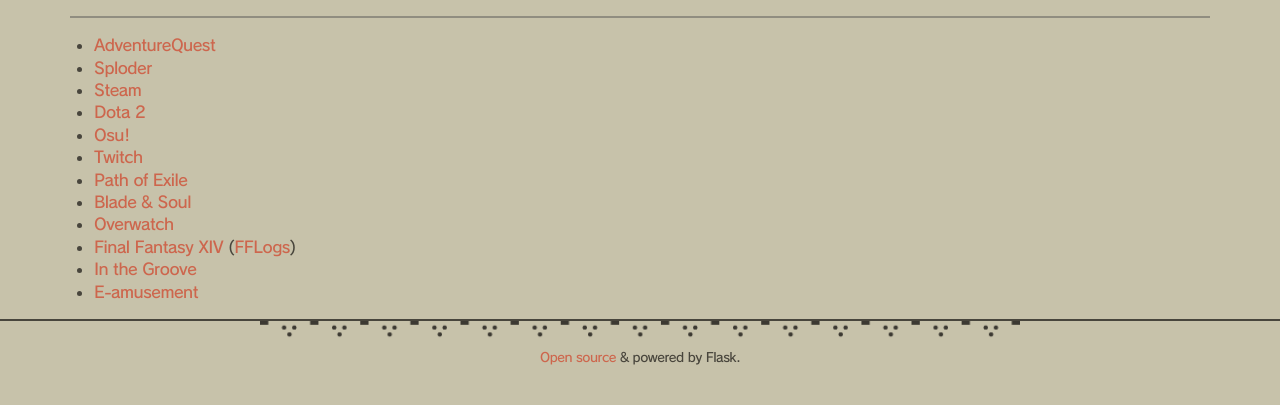
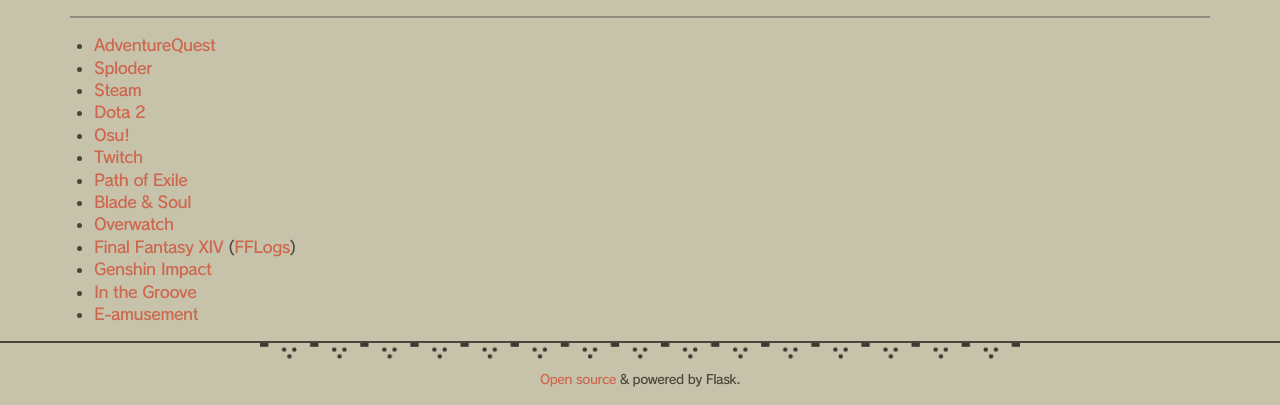
Before and after one commit to tesu/website, a Flask app: page /about/gaming in a window 1280 px wide. Shown: the part 734-1139 px from the top of the page. Before the commit the page ends 1099 px from the top, so only its background shows below. Run offline with Flask 2, Linux system fonts and the light colour scheme; data that the repository does not hold is empty.

Commit message:
add another game link

```diff
--- a/tesu/templates/about/gaming.html
+++ b/tesu/templates/about/gaming.html
@@ -27,6 +27,7 @@
                 <li><a href="http://na-bns.ncsoft.com/ingame/bs/character/profile?c=Kurumiko">Blade &amp; Soul</a>
                 <li><a href="https://www.overbuff.com/players/pc/tesu-11691">Overwatch</a>
                 <li><a href="https://na.finalfantasyxiv.com/lodestone/character/20558971/">Final Fantasy XIV</a> (<a href="https://www.fflogs.com/character/id/8533924">FFLogs</a>)
+                <li><a href="https://www.hoyolab.com/genshin/accountCenter/gameRecord?id=38466490">Genshin Impact</a>
                 <li><a href="https://www.groovestats.com/index.php?page=profile&id=77728">In the Groove</a>
                 <li><a href="https://p.eagate.573.jp/gate/p/mypage/index.html?target_id=7355003">E-amusement</a>
             </ul>
```
